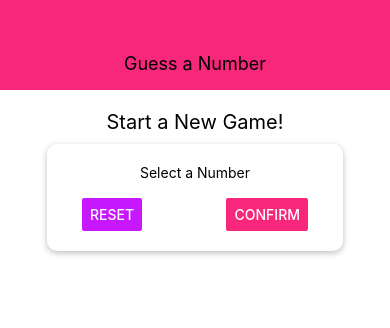
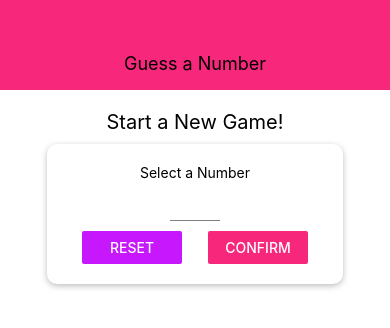
Before and after one commit to dkcvarma/React-Native-Number-App, a React Native app: screen / in a window 390 px wide. Shown: the top 328 px of the page. Built offline with nearby package versions, Linux system fonts and the light colour scheme.

Commit message:
Add Number Container

```diff
--- a/components/Card.js
+++ b/components/Card.js
@@ -3,7 +3,7 @@
 
 const Card = props => {
   return (
-    <View style={{...styles.card, ...props.style}}>{props.children}</View>
+    <View style={{ ...styles.card, ...props.style }}>{props.children}</View>
   );
 };
 
--- /dev/null
+++ b/components/Input.js
@@ -0,0 +1,17 @@
+import React from  'react';
+import { TextInput, StyleSheet } from 'react-native';
+
+const Input = props => {
+  return <TextInput {...props} style={{ ...styles.input, ...props.style }} />
+};
+
+const styles = StyleSheet.create({
+  input: {
+    height: 30,
+    borderBottomColor: 'grey',
+    borderBottomWidth: 1,
+    marginVertical: 10
+  }
+});
+
+export default Input;
--- /dev/null
+++ b/components/NumberContainer.js
@@ -0,0 +1,30 @@
+import React from  'react';
+import { View, Text, StyleSheet } from 'react-native';
+
+import Colors from '../constants/colors';
+
+const NumberContainer = props => {
+  return (
+    <View style={styles.container}>
+      <Text style={styles.number}>{props.children}</Text>
+    </View>
+  );
+};
+
+const styles = StyleSheet.create({
+  container: {
+    borderWidth: 2,
+    borderColor: Colors.accent,
+    padding: 10,
+    borderRadius: 10,
+    marginVertical: 10,
+    alignItems: 'center',
+    justifyContent: 'center'
+  },
+  number: {
+    color: Colors.accent,
+    fontSize: 22
+  }
+});
+
+export default NumberContainer;
--- a/screens/StartGameScreen.js
+++ b/screens/StartGameScreen.js
@@ -1,26 +1,98 @@
-import React from  'react';
-import { View, Text, StyleSheet, TextInput, Button } from 'react-native';
+import React, { useState } from  'react';
+import { View, Text, StyleSheet, Button, TouchableWithoutFeedback, Keyboard, Alert } from 'react-native';
 
 import Card from '../components/Card';
+import Input from '../components/Input';
+import NumberContainer from '../components/NumberContainer';
 import Colors from '../constants/colors';
 
 const StartGameScreen = props => {
+  const [enteredValue, setEnteredValue] = useState('');
+  const [confirmed, setConfirmed] = useState(false);
+  const [selectedNumber, setSelectedNumber] = useState();
+
+  const numberInputHandler = inputText => {
+    setEnteredValue(inputText.replace(/[^0-9]/g, ''));
+  };
+
+  const resetInputHandler = () => {
+    setEnteredValue('');
+    setConfirmed(false);
+  };
+
+  const confirmInputHandler = () => {
+    const chosenNumber = parseInt(enteredValue);
+    if (isNaN(chosenNumber) || chosenNumber <= 0 || chosenNumber > 99) {
+      Alert.alert(
+        'Invalid number!',
+        'Number has to be a number between 1 and 99',
+        [{ text: 'Okay', style: 'destructive', onPress: resetInputHandler }]
+      );
+      return;
+    }
+    setConfirmed(true);
+    setSelectedNumber(parseInt(enteredValue));
+    setEnteredValue('');
+    // setSelectedNumber(parseInt(enteredValue));
+    // we can still access entered value in the abv line even though we reset it bcz this reset thing here
+    // will basically be queued by React and will only be processed the next time component is rendered thereafter
+    // and these three state changes are all batched together to result in one render cycle, so we can safely
+    // access entered value here but we can also simply do it before we reset it, it doesn't matter.
+    Keyboard.dismiss();
+  };
+
+  let confirmedOutput;
+
+  if (confirmed) {
+    confirmedOutput = (
+      <Card style={styles.summaryContainer}>
+        <Text>You Selected</Text>
+          <NumberContainer>{selectedNumber}</NumberContainer>
+          <Button title="START GAME" />
+      </Card>
+    );
+  }
+
 	return (
+    <TouchableWithoutFeedback
+      onPress={() => {
+        Keyboard.dismiss();
+      }}
+    >
       <View style={styles.screen}>
         <Text style={styles.title}>Start a New Game!</Text>
         <Card style={styles.inputContainer}>
           <Text>Select a Number</Text>
-				<TextInput />
+          <Input
+            style={styles.input}
+            blurOnSubmit
+            autoCapitalize="none"
+            autoCorrect={false}
+            keyboardType="number-pad"
+            maxLength={2}
+            onChangeText={numberInputHandler}
+            value={enteredValue}
+          />
           <View style={styles.buttonContainer}>
             <View style={styles.button}>
-            <Button title="Reset" onPress={() => {}} color={Colors.accent} />
+              <Button
+                title="Reset"
+                onPress={resetInputHandler}
+                color={Colors.accent}
+              />
             </View>
             <View style={styles.button}>
-            <Button title="Confirm" onPress={() => {}} color={Colors.primary} />
+              <Button
+                title="Confirm"
+                onPress={confirmInputHandler}
+                color={Colors.primary}
+              />
             </View>
           </View>
         </Card>
+        {confirmedOutput}
       </View>
+    </TouchableWithoutFeedback>
 	);
 };
 
@@ -46,7 +118,15 @@
 		paddingHorizontal: 15
 	},
   button: {
-
+    width: 100
+  },
+  input: {
+    width: 50,
+    textAlign: 'center'
+  },
+  summaryContainer: {
+    marginTop: 20,
+    alignItems: 'center'
   }
 });
 
```
Lines whose indentation alone changed are shown as unchanged.
